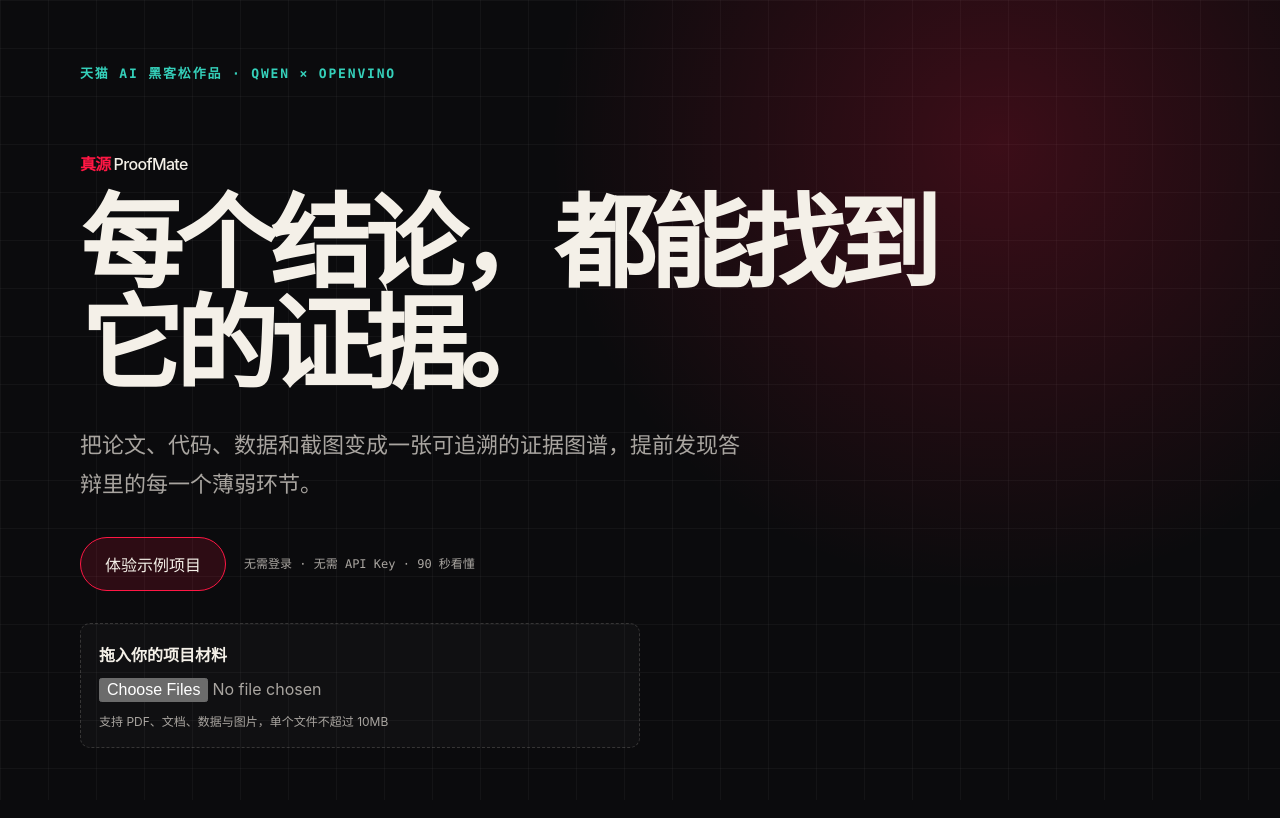
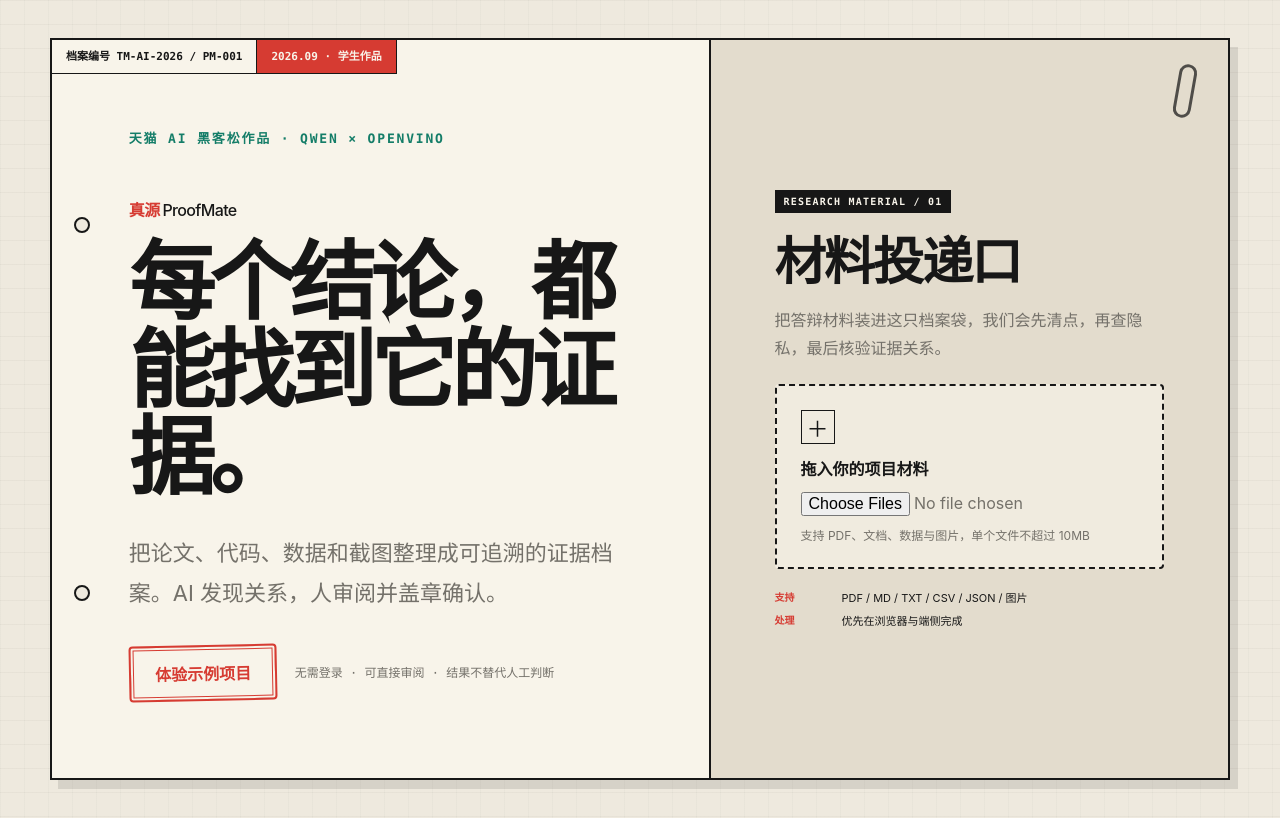
Before and after one commit to LucianaiB2004/proofmate, a React (Vite) app: page / in a window 1280 px wide. Built offline with nearby package versions, Linux system fonts and the light colour scheme.

Commit message:
feat: turn the landing page into a student archive

```diff
--- a/src/App.tsx
+++ b/src/App.tsx
@@ -21,18 +21,31 @@ export function App() {
 
   return (
     <main className="landing-shell">
-      <section className="hero" aria-labelledby="hero-title">
+      <section className="archive-cover" aria-labelledby="hero-title">
+        <div className="archive-intro">
+          <div className="archive-meta" aria-label="作品档案信息">
+            <span>档案编号 TM-AI-2026 / PM-001</span><span><time dateTime="2026-09">2026.09</time> · <strong>学生作品</strong></span>
+          </div>
           <p className="eyebrow">天猫 AI 黑客松作品 · Qwen × OpenVINO</p>
           <p className="brand">真源 <span>ProofMate</span></p>
           <h1 id="hero-title">每个结论，都能找到它的证据。</h1>
-        <p className="hero-copy">
-          把论文、代码、数据和截图变成一张可追溯的证据图谱，提前发现答辩里的每一个薄弱环节。
-        </p>
+          <p className="hero-copy">把论文、代码、数据和截图整理成可追溯的证据档案。AI 发现关系，人审阅并盖章确认。</p>
           <div className="hero-actions">
             <button type="button" onClick={() => { setFiles(null); setView('scan'); }}>体验示例项目</button>
-          <span>无需登录 · 无需 API Key · 90 秒看懂</span>
+            <span>无需登录 · 可直接审阅 · 结果不替代人工判断</span>
           </div>
+        </div>
+        <aside className="archive-intake" aria-labelledby="intake-title">
+          <span className="paperclip" aria-hidden="true" />
+          <p className="folder-tab">RESEARCH MATERIAL / 01</p>
+          <h2 id="intake-title">材料投递口</h2>
+          <p>把答辩材料装进这只档案袋，我们会先清点，再查隐私，最后核验证据关系。</p>
           <FileDropzone onFilesAccepted={(accepted) => { setFiles(accepted); setView('scan'); }} />
+          <dl className="intake-notes">
+            <div><dt>支持</dt><dd>PDF / MD / TXT / CSV / JSON / 图片</dd></div>
+            <div><dt>处理</dt><dd>优先在浏览器与端侧完成</dd></div>
+          </dl>
+        </aside>
       </section>
     </main>
   );
--- a/src/features/onboarding/FileDropzone.tsx
+++ b/src/features/onboarding/FileDropzone.tsx
@@ -8,6 +8,7 @@ interface FileDropzoneProps {
 export function FileDropzone({ onFilesAccepted }: FileDropzoneProps) {
   const id = useId();
   const [message, setMessage] = useState('支持 PDF、文档、数据与图片，单个文件不超过 10MB');
+  const [acceptedNames, setAcceptedNames] = useState<string[]>([]);
 
   const handleFiles = (files: FileList | null) => {
     const result = validateFiles(files ?? []);
@@ -15,15 +16,18 @@ export function FileDropzone({ onFilesAccepted }: FileDropzoneProps) {
       setMessage(result.message);
       return;
     }
+    setAcceptedNames(result.files.map((file) => file.name));
     setMessage(result.ignored.length ? `已忽略：${result.ignored.join('、')}` : `已选择 ${result.files.length} 个文件`);
     onFilesAccepted(result.files);
   };
 
   return (
     <div className="dropzone">
+      <span className="dropzone-mark" aria-hidden="true">＋</span>
       <label htmlFor={id}>拖入你的项目材料</label>
       <input id={id} type="file" multiple accept=".pdf,.md,.txt,.csv,.json,.png,.jpg,.jpeg,.webp" onChange={(event) => handleFiles(event.target.files)} />
       <p aria-live="polite">{message}</p>
+      {acceptedNames.length > 0 && <ul className="accepted-materials" data-testid="accepted-materials">{acceptedNames.map((name) => <li key={name}>{name}</li>)}</ul>}
     </div>
   );
 }
--- a/src/styles/global.css
+++ b/src/styles/global.css
@@ -189,3 +189,53 @@ h1 {
   .header-actions, .repair-action { display: none; }
   .claim-panel, .graph-panel, .risk-panel, .trace-panel, .runtime-panel, .score-card { break-inside: avoid; border-color: #ccc; background: white; color: #111; }
 }
+
+/* Human archive foundation */
+html { background: var(--paper); }
+body {
+  color: var(--ink);
+  background:
+    linear-gradient(rgba(23,23,23,.035) 1px, transparent 1px),
+    linear-gradient(90deg, rgba(23,23,23,.025) 1px, transparent 1px),
+    var(--paper);
+  background-size: 24px 24px, 24px 24px, auto;
+}
+button:focus-visible, input:focus-visible { outline: 3px double var(--audit-red); outline-offset: 3px; }
+.landing-shell { padding: 38px 24px; overflow: hidden; }
+.archive-cover {
+  position: relative;
+  display: grid;
+  grid-template-columns: minmax(0, 1.12fr) minmax(320px, .88fr);
+  width: min(1180px, 100%);
+  min-height: min(720px, calc(100vh - 76px));
+  border: 2px solid var(--ink);
+  background: var(--paper-raised);
+  box-shadow: var(--shadow-paper);
+}
+.archive-cover::before, .archive-cover::after { content: ''; position: absolute; z-index: 2; left: 22px; width: 12px; height: 12px; border: 2px solid var(--ink); border-radius: 50%; background: var(--paper); pointer-events: none; }
+.archive-cover::before { top: 24%; }.archive-cover::after { bottom: 24%; }
+.archive-intro { display: flex; flex-direction: column; justify-content: center; min-width: 0; padding: clamp(42px, 6vw, 82px); border-right: 2px solid var(--ink); }
+.archive-meta { position: absolute; top: 0; left: 0; display: flex; flex-wrap: wrap; font: 700 11px/1.4 var(--font-mono); }
+.archive-meta span { padding: 9px 14px; border-right: 1px solid var(--ink); border-bottom: 1px solid var(--ink); }
+.archive-meta span:last-child { color: var(--paper-raised); background: var(--audit-red); }
+.archive-intro .brand { margin: 36px 0 18px; }.archive-intro .brand span { color: var(--ink); }
+.archive-intro h1 { max-width: 720px; font-size: clamp(48px, 6.8vw, 86px); line-height: 1.02; letter-spacing: -.065em; }
+.hero-actions button { transform: rotate(-1.2deg); border: 2px solid var(--audit-red); border-radius: var(--radius-control); padding: 14px 24px; color: var(--audit-red); background: transparent; box-shadow: inset 0 0 0 2px var(--paper-raised), inset 0 0 0 3px var(--audit-red); font-weight: 800; }
+.archive-intake { position: relative; display: flex; flex-direction: column; justify-content: center; min-width: 0; padding: clamp(34px, 5vw, 64px); background: #e3dccd; }
+.archive-intake h2 { margin: 8px 0 12px; font-size: clamp(30px, 4vw, 52px); letter-spacing: -.04em; }
+.archive-intake > p:not(.folder-tab) { margin: 0 0 22px; color: var(--pencil); line-height: 1.7; }
+.folder-tab { align-self: flex-start; margin: 0; padding: 6px 9px; color: var(--paper-raised); background: var(--ink); font: 700 10px var(--font-mono); letter-spacing: .12em; }
+.paperclip { position: absolute; top: 24px; right: 34px; width: 18px; height: 54px; border: 3px solid var(--ink); border-radius: 12px; transform: rotate(10deg); opacity: .72; pointer-events: none; }
+.archive-intake .dropzone { position: relative; width: 100%; margin: 0; padding: 24px; border: 2px dashed var(--ink); border-radius: var(--radius-control); background: rgba(248,244,234,.62); }
+.dropzone-mark { display: grid; place-items: center; width: 34px; height: 34px; margin-bottom: 12px; border: 1px solid var(--ink); font: 22px var(--font-mono); }
+.dropzone label { font-weight: 800; }.accepted-materials { margin: 12px 0 0; padding: 10px 10px 10px 28px; border-top: 1px solid var(--line); font: 11px/1.5 var(--font-mono); overflow-wrap: anywhere; }
+.intake-notes { display: grid; gap: 7px; margin: 20px 0 0; font-size: 11px; }.intake-notes div { display: grid; grid-template-columns: 58px 1fr; gap: 9px; }.intake-notes dt { color: var(--audit-red); font: 700 10px var(--font-mono); }.intake-notes dd { margin: 0; overflow-wrap: anywhere; }
+
+@media (max-width: 760px) {
+  .landing-shell { padding: 16px 12px; overflow: visible; }
+  .archive-cover { grid-template-columns: 1fr; min-height: auto; }
+  .archive-intro { padding: 76px 28px 38px; border-right: 0; border-bottom: 2px solid var(--ink); }
+  .archive-meta { right: 0; }.archive-meta span { flex: 1 1 auto; }
+  .archive-intro h1 { font-size: clamp(42px, 14vw, 64px); overflow-wrap: anywhere; }
+  .archive-intake { padding: 38px 28px; }.hero-actions { align-items: stretch; flex-direction: column; }.hero-actions button { width: 100%; }
+}
--- a/src/styles/tokens.css
+++ b/src/styles/tokens.css
@@ -1,16 +1,22 @@
 :root {
-  color-scheme: dark;
-  --ink: #0b0b0d;
-  --ink-soft: #15151a;
-  --paper: #f4f0e8;
-  --muted: #a9a5a0;
-  --red: #ff1744;
-  --red-deep: #9b0827;
-  --green: #35d0ba;
-  --line: rgba(244, 240, 232, 0.16);
+  color-scheme: light;
+  --paper: #eee9de;
+  --paper-raised: #f8f4ea;
+  --ink: #171717;
+  --ink-soft: #252522;
+  --audit-red: #d63b32;
+  --instrument-green: #147d68;
+  --pencil: #74716a;
+  --muted: var(--pencil);
+  --red: var(--audit-red);
+  --red-deep: #8f211d;
+  --green: var(--instrument-green);
+  --line: rgba(23, 23, 23, 0.72);
   --font-sans: Inter, "PingFang SC", "Microsoft YaHei", system-ui, sans-serif;
   --font-mono: "SFMono-Regular", Consolas, "Liberation Mono", monospace;
-  --radius-sm: 10px;
-  --radius-lg: 28px;
-  --shadow-red: 0 24px 80px rgba(255, 23, 68, 0.18);
+  --radius-control: 4px;
+  --radius-sm: 4px;
+  --radius-lg: 8px;
+  --shadow-paper: 8px 9px 0 rgba(23, 23, 23, 0.11);
+  --shadow-red: 4px 5px 0 rgba(214, 59, 50, 0.18);
 }
```
Also changed, not shown: 2 other files (tests, documents, lock files or other folders). Lines whose indentation alone changed are shown as unchanged.
